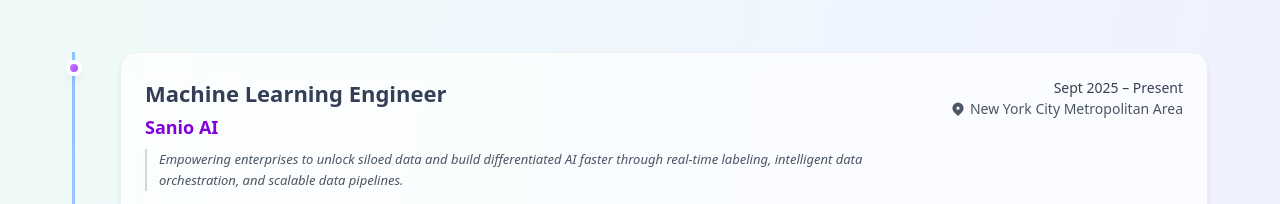
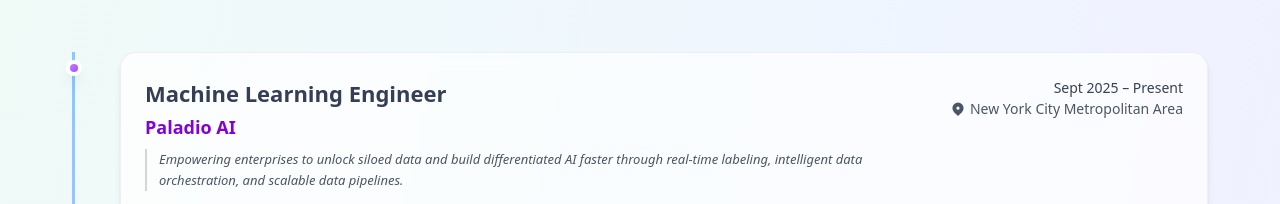
Before and after one commit to saumyaphadkar24/saumyaphadkar24.github.io, a React (Vite) app: page / in a window 1280 px wide. Shown: the part 2169-2373 px from the top of the page. Built offline with nearby package versions, Linux system fonts and the light colour scheme.

Commit message:
Updated Sanio AI to Paladio AI (company name modification)

```diff
--- a/src/components/ExperienceSection.jsx
+++ b/src/components/ExperienceSection.jsx
@@ -4,7 +4,7 @@
 const experiences = [
   {
     title: 'Machine Learning Engineer',
-    company: 'Sanio AI',
+    company: 'Paladio AI',
     description: 'Empowering enterprises to unlock siloed data and build differentiated AI faster through real-time labeling, intelligent data orchestration, and scalable data pipelines.',
     location: 'New York City Metropolitan Area',
     dates: 'Sept 2025 – Present',
```
